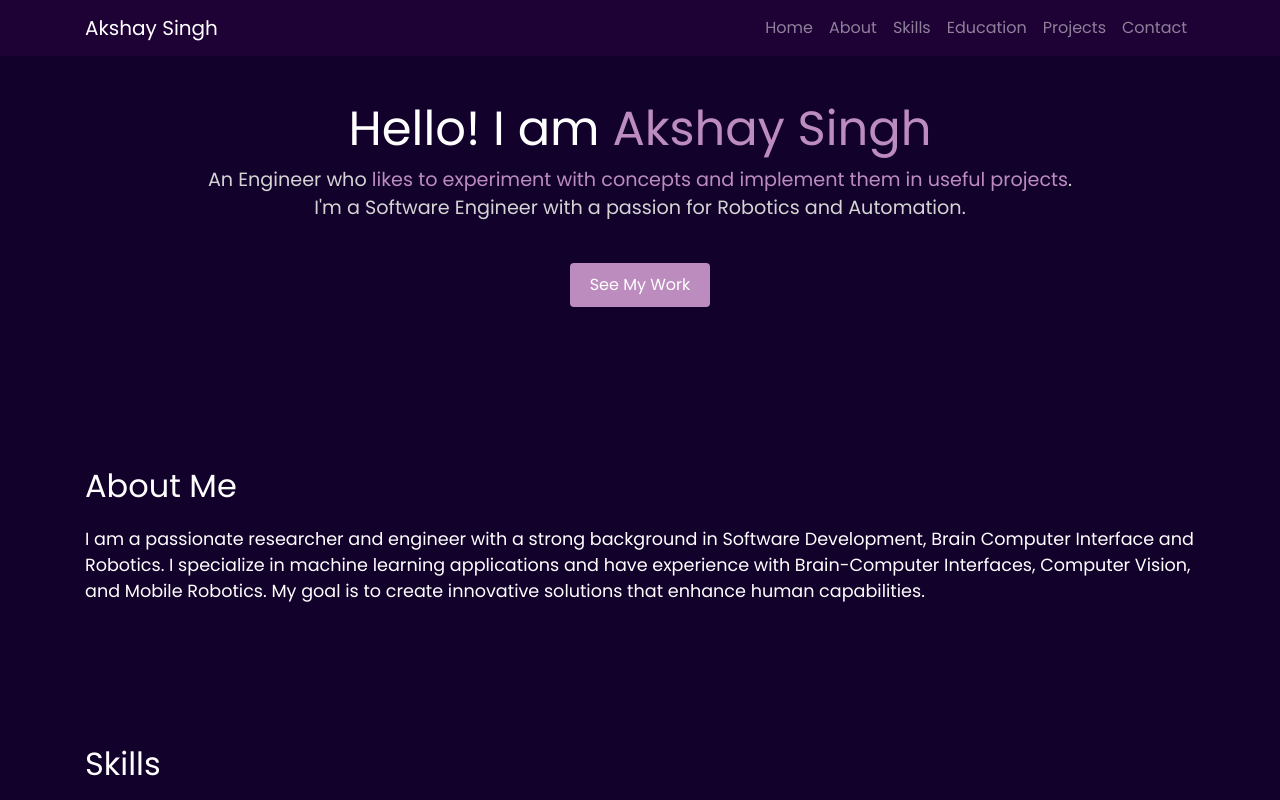
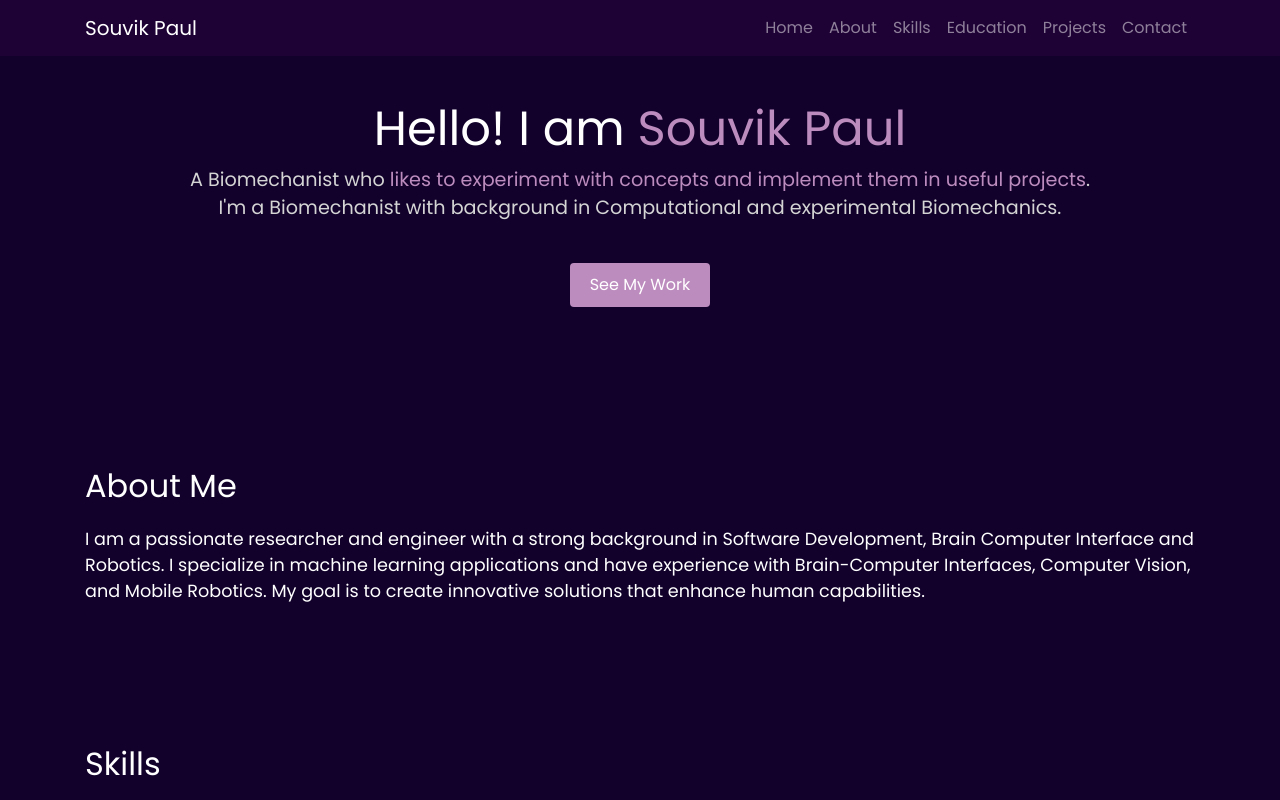
Before and after one commit to Svkwizz/svkwizz.github.io, a plain HTML site: page index.html in a window 1280 px wide. Shown: the top 800 px of the page. Drawn offline with nearby package versions, Linux system fonts and the light colour scheme.

Commit message:
index.html

```diff
--- a/index.html
+++ b/index.html
@@ -3,7 +3,7 @@
 <head>
     <meta charset="UTF-8">
     <meta name="viewport" content="width=device-width, initial-scale=1.0">
-    <title>Akshay Singh - Portfolio</title>
+    <title>Souvik Paul - Portfolio</title>
     <!-- Bootstrap CSS -->
     <link href="https://stackpath.bootstrapcdn.com/bootstrap/4.5.2/css/bootstrap.min.css" rel="stylesheet">
     <!-- Google Fonts -->
@@ -86,7 +86,7 @@
     <!-- Navbar -->
     <nav class="navbar navbar-expand-lg navbar-dark fixed-top">
         <div class="container">
-            <a class="navbar-brand" href="#">Akshay Singh</a>
+            <a class="navbar-brand" href="#">Souvik Paul</a>
             <button class="navbar-toggler" type="button" data-toggle="collapse" data-target="#navbarNav" aria-controls="navbarNav" aria-expanded="false" aria-label="Toggle navigation">
                 <span class="navbar-toggler-icon"></span>
             </button>
@@ -118,8 +118,8 @@
     <!-- Hero Section -->
     <section id="home" class="hero-section">
         <div class="container">
-            <h1>Hello! I am <span class="highlight">Akshay Singh</span></h1>
-            <p>An Engineer who <span class="highlight">likes to experiment with concepts and implement them in useful projects</span>.<br> I'm a Software Engineer with a passion for Robotics and Automation.</p>
+            <h1>Hello! I am <span class="highlight">Souvik Paul</span></h1>
+            <p>A Biomechanist who <span class="highlight">likes to experiment with concepts and implement them in useful projects</span>.<br> I'm a Biomechanist with background in Computational and experimental Biomechanics.</p>
             <a href="#projects" class="btn btn-primary mt-4">See My Work</a>
         </div>
     </section>
```
